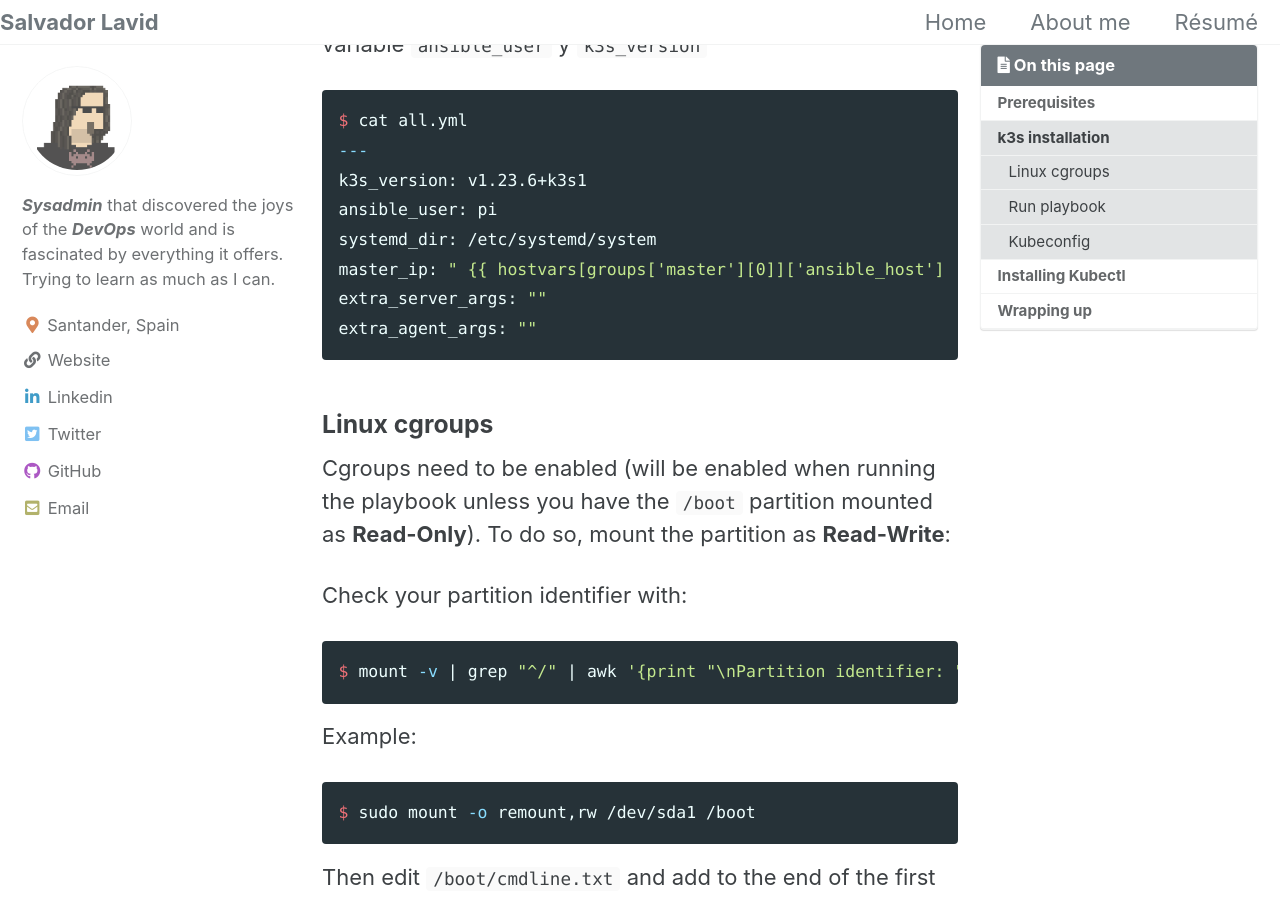
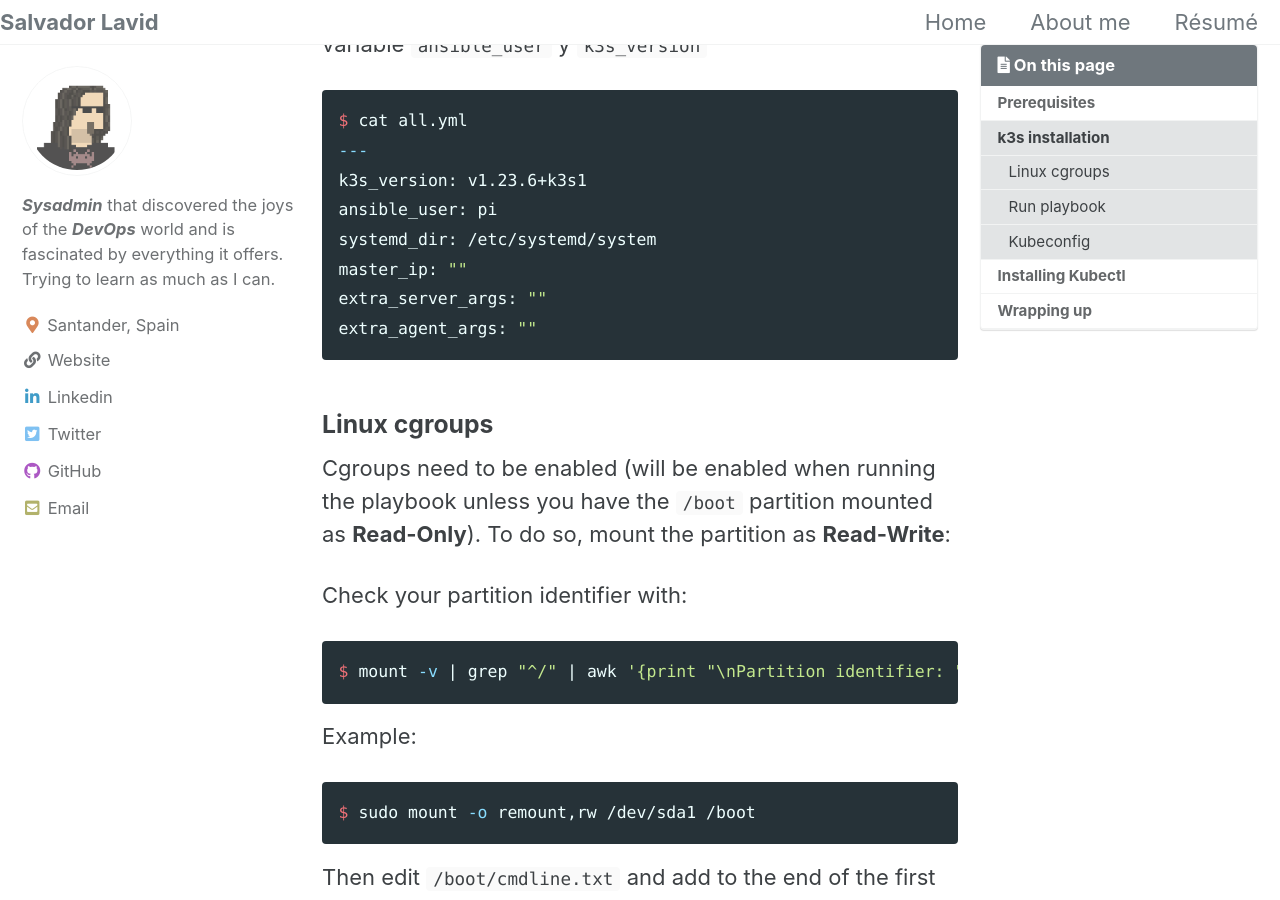
Before and after one commit to slavid/slavid.github.io, a Jekyll site: the page built from _posts/2022-03-13-setting-up-the-cluster-software-kubernetes.md, in a window 1280 px wide and 900 px high, scrolled down 2170 px. Built offline with Jekyll 4.4.1, drawn with Linux system fonts in a browser that asks for light colours; cached includes are drawn as plain includes; comment, search, counter and statistics services are not loaded.

Commit message:
Revert "Fixed markdown raw block and scss errors with calc() function"
This reverts commit 2642c4122d5265673f81e71566885cf3e1eb0e5b.

````diff
--- a/Gemfile
+++ b/Gemfile
@@ -6,5 +6,4 @@
 gem "tzinfo-data"
 gem "faraday-retry"
 gem "jemoji"
-gem "jekyll-sass-converter"
 # gem "minimal-mistakes-jekyll"
--- a/_posts/2022-03-13-setting-up-the-cluster-software-kubernetes.md
+++ b/_posts/2022-03-13-setting-up-the-cluster-software-kubernetes.md
@@ -59,18 +59,16 @@
 
 Edit the file `inventory/my-cluster/group_vars/all.yml` to match your environment. In my case I had to change the variable `ansible_user` y `k3s_version`
 
-{% raw %}
 ```bash
 $ cat all.yml
 ---
 k3s_version: v1.23.6+k3s1
 ansible_user: pi
 systemd_dir: /etc/systemd/system
-master_ip: " {{ hostvars[groups['master'][0]]['ansible_host'] | default(groups['master'][0]) }} "
+master_ip: "{{ hostvars[groups['master'][0]]['ansible_host'] | default(groups['master'][0]) }}"
 extra_server_args: ""
 extra_agent_args: ""
 ```
-{% endraw %}
 
 ### Linux cgroups
 
--- a/_sass/minimal-mistakes/_forms.scss
+++ b/_sass/minimal-mistakes/_forms.scss
@@ -25,7 +25,7 @@
   }
 
   p {
-    margin-bottom: calc(5px / 2);
+    margin-bottom: (5px / 2);
   }
 
   ul {
--- a/_sass/minimal-mistakes/_mixins.scss
+++ b/_sass/minimal-mistakes/_mixins.scss
@@ -15,7 +15,7 @@
    ========================================================================== */
 
 @function em($target, $context: $doc-font-size) {
-  @return calc(calc($target / $context) * 1em);
+  @return ($target / $context) * 1em;
 }
 
 
@@ -65,7 +65,7 @@
   $green: green($color);
   $blue: blue($color);
 
-  $yiq: calc((($red*299) + ($green*587) + ($blue*114))/1000);
+  $yiq: (($red*299)+($green*587)+($blue*114))/1000;
 
   @if $yiq-debug { @debug $yiq, $threshold; }
 
--- a/_sass/minimal-mistakes/vendor/breakpoint/_helpers.scss
+++ b/_sass/minimal-mistakes/vendor/breakpoint/_helpers.scss
@@ -25,16 +25,16 @@
   $unit: unit($value);
 
   @if $unit == 'px' {
-    @return calc($value / 16px * 1em);
+    @return $value / 16px * 1em;
   }
   @else if $unit == '%' {
-    @return calc($value / 100% * 1em);
+    @return $value / 100% * 1em;
   }
   @else if $unit == 'em' {
     @return $value;
   }
   @else if $unit == 'pt' {
-    @return calc($value / 12pt * 1em);
+    @return $value / 12pt * 1em;
   }
   @else {
     @return $value;
--- a/_sass/minimal-mistakes/vendor/magnific-popup/_settings.scss
+++ b/_sass/minimal-mistakes/vendor/magnific-popup/_settings.scss
@@ -28,7 +28,7 @@
 $mfp-iframe-padding-top:              40px;                       // Iframe padding top
 $mfp-iframe-background:               #000;                       // Background color of iframes
 $mfp-iframe-max-width:                900px;                      // Maximum width of iframes
-$mfp-iframe-ratio:                    calc(9 / 16);                       // Ratio of iframe (9/16 = widescreen, 3/4 = standard, etc.)
+$mfp-iframe-ratio:                    9/16;                       // Ratio of iframe (9/16 = widescreen, 3/4 = standard, etc.)
 
 // Image-type options
 $mfp-include-image-type:              true;                       // Enable Image-type popups
--- a/_sass/minimal-mistakes/vendor/susy/susy/_su-math.scss
+++ b/_sass/minimal-mistakes/vendor/susy/susy/_su-math.scss
@@ -90,7 +90,7 @@
   @if unitless($span-width) {
     $container-spread: su-valid-spread($container-spread);
     $container: _su-sum($columns, $gutters, $container-spread, $validate: false);
-    @return percentage(calc($span-width / $container));
+    @return percentage($span-width / $container);
   }
 
   @return $span-width;
@@ -141,7 +141,7 @@
   }
 
   $container: _su-sum($columns, $gutters, $container-spread);
-  @return percentage(calc($gutters / $container));
+  @return percentage($gutters / $container);
 }
 
 
````
